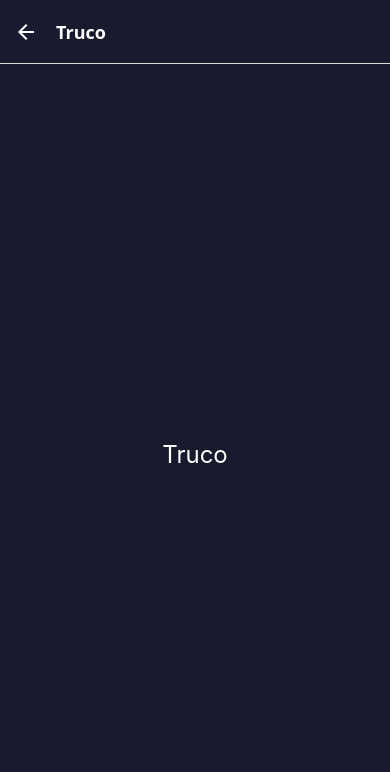
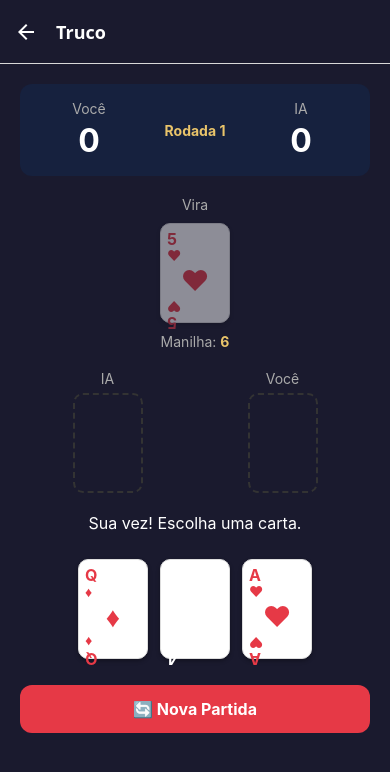
Before and after one commit to EnzoZago10/CartasApp, a React Native app: screen /Truco in a window 390 px wide. Shown: the top 772 px of the page. Built offline with nearby package versions, Linux system fonts and the light colour scheme.

Commit message:
feat: criar tela do Truco

```diff
--- a/src/screens/TrucoScreen.jsx
+++ b/src/screens/TrucoScreen.jsx
@@ -1,14 +1,254 @@
-import { View, Text, StyleSheet } from 'react-native';
+import { useState, useEffect } from 'react';
+import { View, Text, TouchableOpacity, StyleSheet, Alert } from 'react-native';
+import { criarBaralho, distribuirMaos } from '../game/deck';
+import { getManilha, resolverRodada } from '../game/trucoRules';
+import { iaEscolherCartaTruco, iaDecidirTruco } from '../game/aiLogic';
+import Card from '../components/Card';
+import ScoreBoard from '../components/ScoreBoard';
 
 export default function TrucoScreen() {
+  const [maoJogador, setMaoJogador]         = useState([]);
+  const [maoIA, setMaoIA]                   = useState([]);
+  const [vira, setVira]                     = useState(null);
+  const [manilha, setManilha]               = useState(null);
+  const [cartaJogador, setCartaJogador]     = useState(null);
+  const [cartaIA, setCartaIA]               = useState(null);
+  const [pontos, setPontos]                 = useState({ jogador: 0, ia: 0 });
+  const [vitorias, setVitorias]             = useState({ jogador: 0, ia: 0 });
+  const [rodada, setRodada]                 = useState(1);
+  const [mensagem, setMensagem]             = useState('Sua vez! Escolha uma carta.');
+  const [aguardando, setAguardando]         = useState(false);
+
+  useEffect(() => { iniciarPartida(); }, []);
+
+  function iniciarPartida() {
+    const baralho = criarBaralho();
+    const { maoJogador, maoIA, restante } = distribuirMaos(baralho, 3);
+    const novaVira = restante[0];
+    const novaManilha = getManilha(novaVira);
+
+    setMaoJogador(maoJogador);
+    setMaoIA(maoIA);
+    setVira(novaVira);
+    setManilha(novaManilha);
+    setCartaJogador(null);
+    setCartaIA(null);
+    setVitorias({ jogador: 0, ia: 0 });
+    setRodada(1);
+    setMensagem('Sua vez! Escolha uma carta.');
+    setAguardando(false);
+
+    // IA decide se pede Truco logo no início
+    if (iaDecidirTruco(maoIA, novaManilha)) {
+      setTimeout(() => {
+        Alert.alert('Truco!', 'A IA pediu Truco! Você aceita?', [
+          { text: 'Aceitar', onPress: () => setMensagem('Truco aceito! Jogue sua carta.') },
+          { text: 'Correr',  onPress: () => encerrarPartida('ia') },
+        ]);
+      }, 1000);
+    }
+  }
+
+  function jogarCarta(carta) {
+    if (aguardando) return;
+
+    setCartaJogador(carta);
+    setMaoJogador(prev => prev.filter(c => c !== carta));
+    setAguardando(true);
+    setMensagem('IA está pensando...');
+
+    setTimeout(() => {
+      const cartaEscolhidaIA = iaEscolherCartaTruco(maoIA, carta, manilha);
+      setCartaIA(cartaEscolhidaIA);
+      setMaoIA(prev => prev.filter(c => c !== cartaEscolhidaIA));
+
+      const resultado = resolverRodada(carta, cartaEscolhidaIA, manilha);
+
+      const novasVitorias = {
+        jogador: vitorias.jogador + (resultado === 'jogador' ? 1 : 0),
+        ia:      vitorias.ia      + (resultado === 'ia'      ? 1 : 0),
+      };
+
+      setVitorias(novasVitorias);
+
+      if (resultado === 'jogador') setMensagem('✅ Você ganhou essa rodada!');
+      else if (resultado === 'ia') setMensagem('❌ A IA ganhou essa rodada!');
+      else                         setMensagem('🤝 Empate nessa rodada!');
+
+      // Verifica se alguém ganhou 2 rodadas
+      setTimeout(() => {
+        if (novasVitorias.jogador >= 2) {
+          encerrarPartida('jogador');
+        } else if (novasVitorias.ia >= 2) {
+          encerrarPartida('ia');
+        } else {
+          proximaRodada();
+        }
+      }, 1500);
+
+    }, 1000);
+  }
+
+  function proximaRodada() {
+    const baralho = criarBaralho();
+    const { maoJogador, maoIA, restante } = distribuirMaos(baralho, 3);
+    const novaVira = restante[0];
+    const novaManilha = getManilha(novaVira);
+
+    setMaoJogador(maoJogador);
+    setMaoIA(maoIA);
+    setVira(novaVira);
+    setManilha(novaManilha);
+    setCartaJogador(null);
+    setCartaIA(null);
+    setRodada(prev => prev + 1);
+    setMensagem('Sua vez! Escolha uma carta.');
+    setAguardando(false);
+  }
+
+  function encerrarPartida(vencedor) {
+    const novosPontos = {
+      jogador: pontos.jogador + (vencedor === 'jogador' ? 1 : 0),
+      ia:      pontos.ia      + (vencedor === 'ia'      ? 1 : 0),
+    };
+    setPontos(novosPontos);
+
+    const msg = vencedor === 'jogador' ? '🏆 Você ganhou a mão!' : '😢 A IA ganhou a mão!';
+
+    Alert.alert(msg, `Placar: Você ${novosPontos.jogador} x ${novosPontos.ia} IA`, [
+      { text: 'Nova Mão', onPress: iniciarPartida },
+    ]);
+  }
+
   return (
     <View style={styles.container}>
-      <Text style={styles.texto}>Truco</Text>
+
+      {/* Placar */}
+      <ScoreBoard
+        pontuacaoJogador={pontos.jogador}
+        pontuacaoIA={pontos.ia}
+        rodada={rodada}
+      />
+
+      {/* Vira e Manilha */}
+      {vira && (
+        <View style={styles.viraContainer}>
+          <Text style={styles.viraLabel}>Vira</Text>
+          <Card carta={vira} desabilitada />
+          <Text style={styles.manilhaLabel}>Manilha: <Text style={styles.manilha}>{manilha}</Text></Text>
+        </View>
+      )}
+
+      {/* Cartas na mesa */}
+      <View style={styles.mesa}>
+        <View style={styles.ladoMesa}>
+          <Text style={styles.labelMesa}>IA</Text>
+          {cartaIA
+            ? <Card carta={cartaIA} desabilitada />
+            : <View style={styles.espacoCarta} />
+          }
+        </View>
+        <View style={styles.ladoMesa}>
+          <Text style={styles.labelMesa}>Você</Text>
+          {cartaJogador
+            ? <Card carta={cartaJogador} desabilitada />
+            : <View style={styles.espacoCarta} />
+          }
+        </View>
+      </View>
+
+      {/* Mensagem */}
+      <Text style={styles.mensagem}>{mensagem}</Text>
+
+      {/* Mão do jogador */}
+      <View style={styles.maoContainer}>
+        {maoJogador.map((carta, i) => (
+          <Card
+            key={i}
+            carta={carta}
+            onPress={() => jogarCarta(carta)}
+            desabilitada={aguardando}
+          />
+        ))}
+      </View>
+
+      {/* Botão Nova Partida */}
+      <TouchableOpacity style={styles.botao} onPress={iniciarPartida}>
+        <Text style={styles.botaoTexto}>🔄 Nova Partida</Text>
+      </TouchableOpacity>
+
     </View>
   );
 }
 
 const styles = StyleSheet.create({
-  container: { flex: 1, alignItems: 'center', justifyContent: 'center', backgroundColor: '#1a1a2e' },
-  texto: { color: '#fff', fontSize: 24 },
+  container: {
+    flex: 1,
+    backgroundColor: '#1a1a2e',
+    paddingTop: 20,
+  },
+  viraContainer: {
+    alignItems: 'center',
+    marginBottom: 10,
+  },
+  viraLabel: {
+    color: '#aaa',
+    fontSize: 14,
+    marginBottom: 4,
+  },
+  manilhaLabel: {
+    color: '#aaa',
+    fontSize: 14,
+    marginTop: 4,
+  },
+  manilha: {
+    color: '#e9c46a',
+    fontWeight: 'bold',
+  },
+  mesa: {
+    flexDirection: 'row',
+    justifyContent: 'space-around',
+    marginVertical: 10,
+    paddingHorizontal: 20,
+  },
+  ladoMesa: {
+    alignItems: 'center',
+  },
+  labelMesa: {
+    color: '#aaa',
+    fontSize: 14,
+    marginBottom: 6,
+  },
+  espacoCarta: {
+    width: 70,
+    height: 100,
+    borderRadius: 10,
+    borderWidth: 2,
+    borderColor: '#333',
+    borderStyle: 'dashed',
+  },
+  mensagem: {
+    color: '#fff',
+    fontSize: 16,
+    textAlign: 'center',
+    marginVertical: 10,
+    paddingHorizontal: 20,
+  },
+  maoContainer: {
+    flexDirection: 'row',
+    justifyContent: 'center',
+    marginTop: 10,
+  },
+  botao: {
+    backgroundColor: '#e63946',
+    margin: 20,
+    padding: 14,
+    borderRadius: 12,
+    alignItems: 'center',
+  },
+  botaoTexto: {
+    color: '#fff',
+    fontSize: 16,
+    fontWeight: 'bold',
+  },
 });
```
